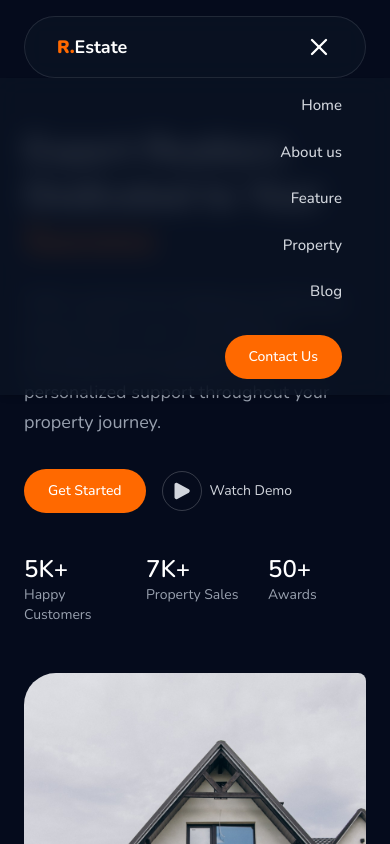
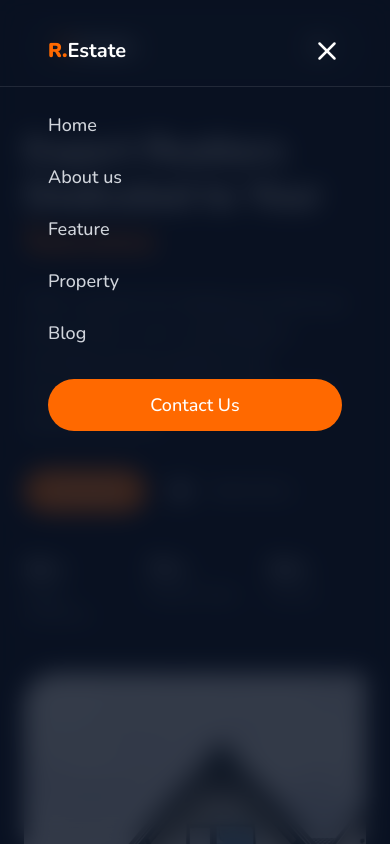
Before and after one commit to trustonyekwere/rs, a Next.js app: page / in a window 390 px wide. Both pictures are taken after a click on the button 317 px from the left and 49 px from the top of the page. Shown: the top 844 px of the page. Built offline with nearby package versions, Linux system fonts and the light colour scheme.

Commit message:
fixed navbar bug

```diff
--- a/app/components/layout/Header.tsx
+++ b/app/components/layout/Header.tsx
@@ -1,21 +1,20 @@
-"use client"
+"use client";
 
 import { useState } from "react";
-import Link from "next/link"
-import ButtonLink from "../ui/Button"
-import { Bars3BottomRightIcon } from "@heroicons/react/24/solid"
-import { XIcon } from "lucide-react"
+import Link from "next/link";
+import ButtonLink from "../ui/Button";
+import { Bars3BottomRightIcon } from "@heroicons/react/24/solid";
+import { XIcon } from "lucide-react";
 
-export default function Header(){
-    const [open, setOpen] = useState(false)
+export default function Header() {
+    const [open, setOpen] = useState(false);
 
     return (
         <header className="fixed top-0 left-0 z-50 w-full">
-            <div className="mx-auto max-w-6xl px-6 py-4">
+        <div className="mx-auto max-w-6xl px-6 py-4 relative">
             <nav className="flex items-center justify-between rounded-full bg-[#0B1324]/80 px-8 py-4 md:py-3 backdrop-blur-md border border-white/10">
-
             {/* Logo */}
-                    <Link href="#hero" className="text-lg font-bold text-white">
+            <Link href="#hero" className="text-xl font-bold text-white">
                 <span className="text-orange-500 font-black">R.</span>Estate
             </Link>
 
@@ -59,53 +58,116 @@ export default function Header(){
                 className="flex md:hidden cursor-pointer transition-all duration-300"
                 aria-label="Toggle menu"
             >
-                        {open ? <XIcon size={28} color="white" /> : <Bars3BottomRightIcon className="size-8" />}
-
+                {open ? (
+                <XIcon size={28} color="white" />
+                ) : (
+                <Bars3BottomRightIcon className="size-8" />
+                )}
             </button>
             </nav>
 
             {/* MOBILE MENU */}
             <div
-                    className={`md:hidden absolute left-0 w-full bg-[#0B1324]/80 backdrop-blur-md shadow-md transition-all duration-300 overflow-hidden
+            className={`md:hidden absolute top-0 left-0 h-screen right-0 bg-[#0B1324]/80 backdrop-blur-md shadow-md overflow-hidden
                 ${open ? "max-h-screen py-4" : "max-h-0"}`}
             >
-                    <ul className="flex flex-col text-end gap-6 px-12 text-[15px] font-medium text-gray-300">
+
+                <div className="flex justify-between items-center px-12 py-5 border-b border-white/10">
+                    {/* Logo */}
+                    <Link href="#hero" className="text-xl font-bold text-white">
+                        <span className="text-orange-500 font-black">R.</span>Estate
+                    </Link>
+
+                    {/* HAMBURGER */}
+                    <button
+                        onClick={() => setOpen(!open)}
+                        className="flex md:hidden cursor-pointer transition-all duration-300"
+                        aria-label="Toggle menu"
+                    >
+                        {open ? (
+                        <XIcon size={30} color="white" />
+                        ) : (
+                        <Bars3BottomRightIcon className="size-8" />
+                        )}
+                    </button>
+                </div>
+
+                <ul className="flex flex-col text-start gap-6 px-12 pt-6 text-lg font-medium text-gray-300">
                     <li>
-                            <Link href="#hero" onClick={() => setOpen(false)} className="hover:text-white transition">
+                    <Link
+                        href="#hero"
+                        onClick={() => setOpen(false)}
+                        className="hover:text-white transition"
+                    >
                         Home
                     </Link>
                     </li>
 
                     <li>
-                            <Link href="#about" onClick={() => setOpen(false)} className="hover:text-white transition">
+                    <Link
+                        href="#about"
+                        onClick={() => setOpen(false)}
+                        className="hover:text-white transition"
+                    >
                         About us
                     </Link>
                     </li>
 
                     <li>
-                            <Link href="#features" onClick={() => setOpen(false)} className="hover:text-white transition">
+                    <Link
+                        href="#features"
+                        onClick={() => setOpen(false)}
+                        className="hover:text-white transition"
+                    >
                         Feature
                     </Link>
                     </li>
 
                     <li>
-                            <Link href="#property" onClick={() => setOpen(false)} className="hover:text-white transition">
+                    <Link
+                        href="#property"
+                        onClick={() => setOpen(false)}
+                        className="hover:text-white transition"
+                    >
                         Property
                     </Link>
                     </li>
 
                     <li>
-                            <Link href="#blog" onClick={() => setOpen(false)} className="hover:text-white transition">
+                    <Link
+                        href="#blog"
+                        onClick={() => setOpen(false)}
+                        className="hover:text-white transition"
+                    >
                         Blog
                     </Link>
                     </li>
 
                     <li className="pt-2">
-                            <ButtonLink text="Contact Us" href="/contact-us" />
+                        <Link
+                            href="#"
+                            className="
+                                inline-block
+                                w-full
+                                text-center
+                                rounded-full
+                                bg-orange-500
+                                px-6
+                                py-3
+                                text-lg
+                                font-medium
+                                text-white
+                                transition
+                                hover:bg-orange-600
+                                hover:scale-105
+                            "
+                            >
+                            Contact Us
+                        </Link>
                     </li>
                 </ul>
             </div>
         </div>
         </header>
-    )
+    );
 }
```
Lines whose indentation alone changed are shown as unchanged.
